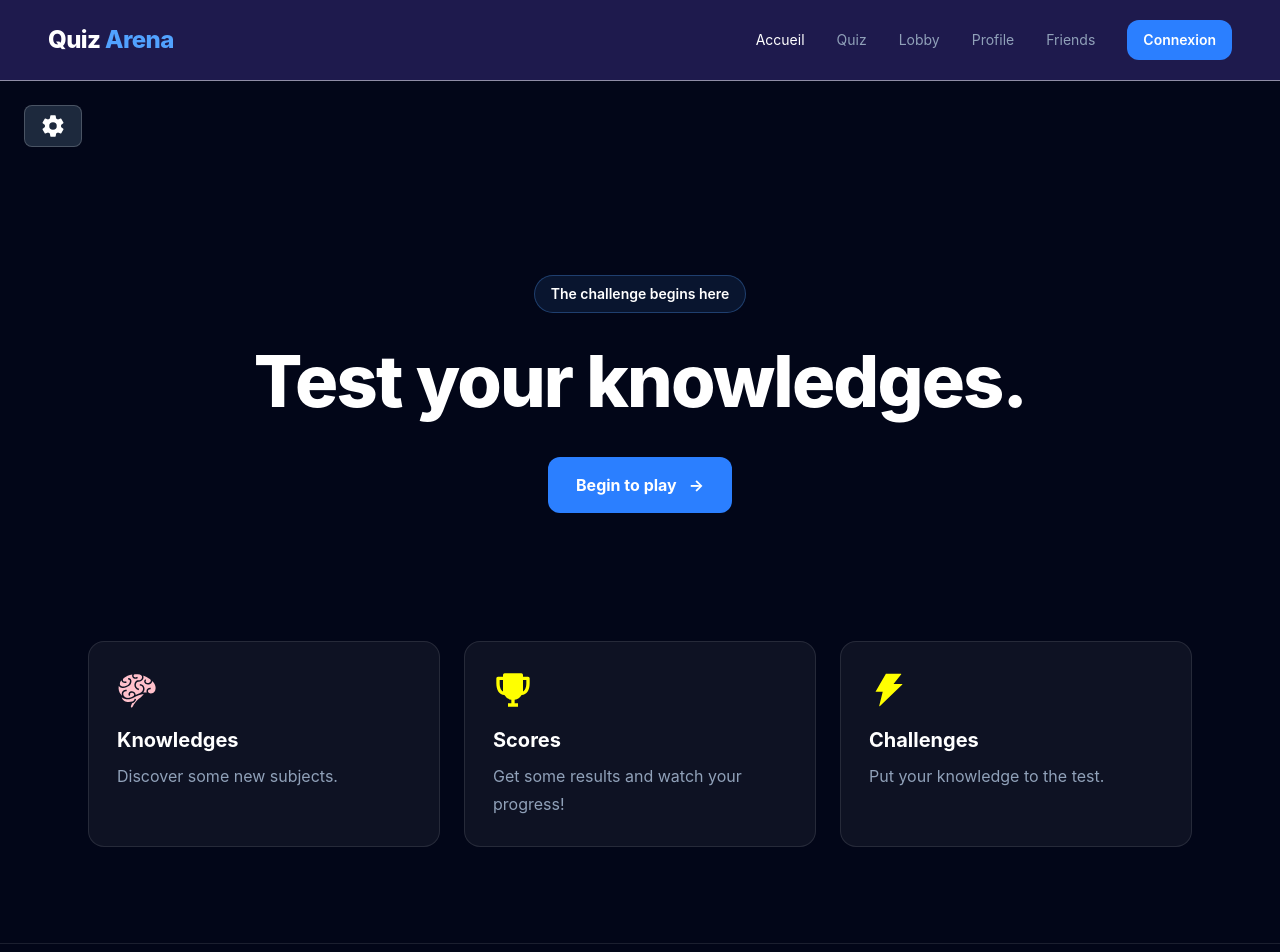
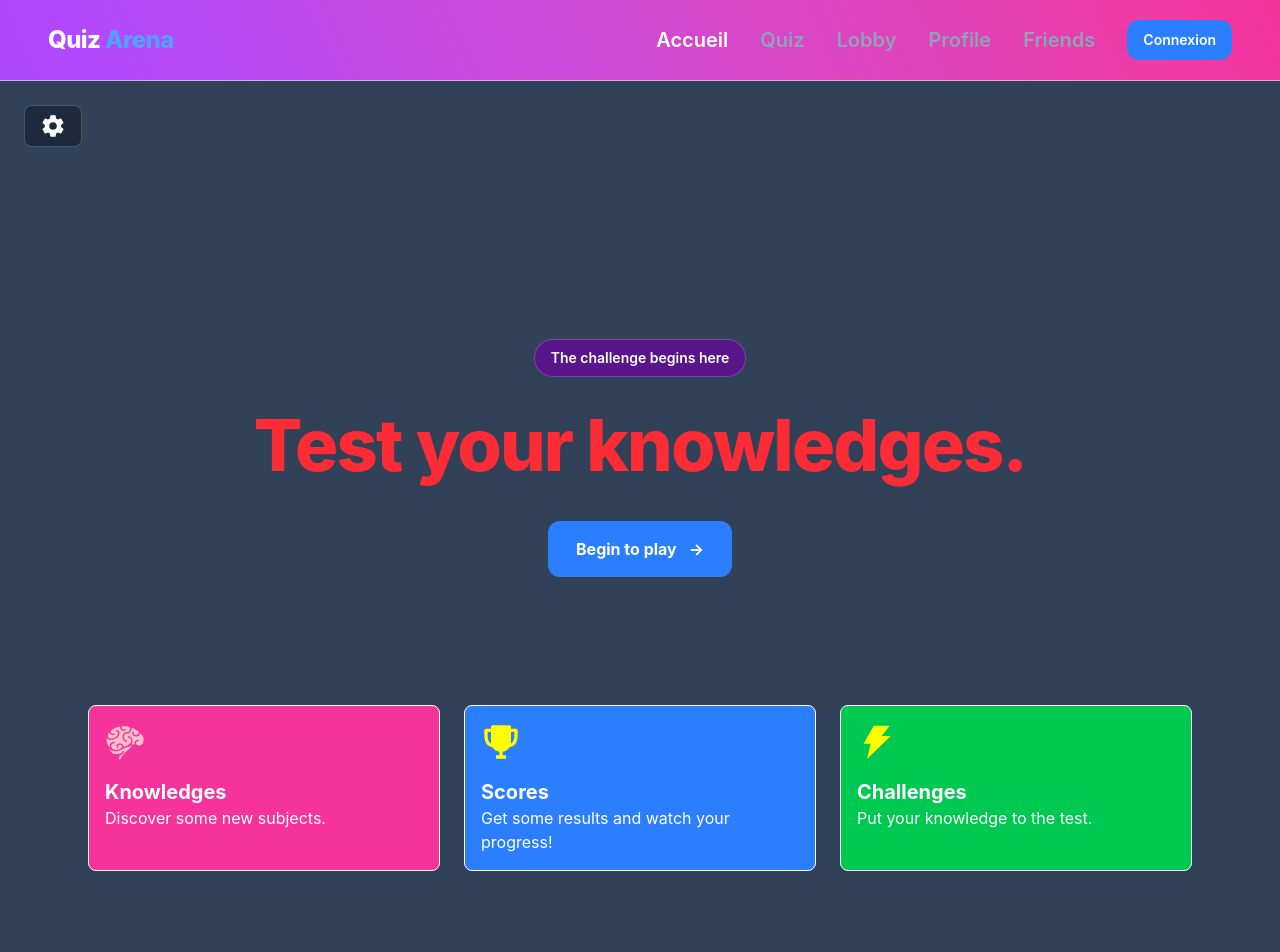
Before and after one commit to rafeger/Transcendance, a React (Vite) app in the folder frontend/: page / in a window 1280 px wide. Shown: the top 952 px of the page. Built offline with nearby package versions, Linux system fonts and the light colour scheme.

Commit message:
update front

```diff
--- a/frontend/src/App.tsx
+++ b/frontend/src/App.tsx
@@ -7,7 +7,7 @@ import Home from './pages/Home';
 import Quiz from './pages/Quiz';
 import Auth from './pages/Auth';
 import Lobby from './pages/Lobby';
-import MainLayout from './layout/Layout';
+import Layout from './layout/Layout';
 import Profile from './pages/Profile';
 import Friends from './pages/Friends';
 import Privacy from './pages/Privacy';
@@ -68,7 +68,7 @@ function App() {
   return (
     <BrowserRouter>
       <Routes>
-        <Route element={<MainLayout />}>
+        <Route element={<Layout />}>
           <Route path="/" element={<Home />} />
           <Route path="/quiz" element={<Quiz />} />
           <Route path="/auth" element={<Auth />} />
--- a/frontend/src/components/Header.tsx
+++ b/frontend/src/components/Header.tsx
@@ -2,7 +2,7 @@ import { Link, NavLink } from 'react-router-dom';
 
 function Header() {
   return (
-    <header className="border-b border-white/50 bg-indigo-950 text-white">
+    <header className="border-b border-white/50 bg-linear-65 from-purple-500 to-pink-500 text-white">
       <div className="mx-auto flex max-w-7xl items-center justify-between px-6 py-5 md:px-12">
         {/* Logo */}
         <Link to="/" className="text-2xl font-extrabold tracking-tight">
@@ -18,7 +18,7 @@ function Header() {
             to="/"
             end
             className={({ isActive }) =>
-              `hidden text-sm transition hover:text-white sm:block ${
+              `hidden text-xl font-semibold transition hover:text-white sm:block ${
                 isActive ? 'text-white' : 'text-slate-400'
               }`
             }
@@ -29,7 +29,7 @@ function Header() {
           <NavLink
             to="/quiz"
             className={({ isActive }) =>
-              `text-sm transition hover:text-white ${
+              `text-xl font-semibold transition hover:text-white ${
                 isActive ? 'text-white' : 'text-slate-400'
               }`
             }
@@ -40,7 +40,7 @@ function Header() {
           <NavLink
             to="/lobby"
             className={({ isActive }) =>
-              `text-sm transition hover:text-white ${
+              `text-xl font-semibold transition hover:text-white ${
                 isActive ? 'text-white' : 'text-slate-400'
               }`
             }
@@ -51,7 +51,7 @@ function Header() {
           <NavLink
             to="/profile"
             className={({ isActive }) =>
-              `text-sm transition hover:text-white ${
+              `text-xl font-semibold transition hover:text-white ${
                 isActive ? 'text-white' : 'text-slate-400'
               }`
             }
@@ -62,7 +62,7 @@ function Header() {
           <NavLink
             to="/friends"
             className={({ isActive }) =>
-              `text-sm transition hover:text-white ${
+              `text-xl font-semibold transition hover:text-white ${
                 isActive ? 'text-white' : 'text-slate-400'
               }`
             }
--- a/frontend/src/layout/Layout.tsx
+++ b/frontend/src/layout/Layout.tsx
@@ -1,12 +1,69 @@
-import { Outlet } from 'react-router-dom';
-import Header from '../components/Header';
-import Footer from '../components/Footer';
+import { useState } from "react";
+import { Outlet } from "react-router-dom";
+import { IoSettingsSharp } from "react-icons/io5";
+
+import Header from "../components/Header";
+import Footer from "../components/Footer";
+import { useTheme } from "../contexts/ThemeContext";
 
 function Layout() {
+    const { isDark, toggleTheme } = useTheme();
+    const [isSettingOpen, setSettingOpen] = useState(false);
+
     return (
-    <div className="min-h-screen bg-indigo-950 text-white">
+        <div
+            className={`flex min-h-screen flex-col transition-colors ${
+                isDark
+                    ? "bg-slate-700 text-white"
+                    : "bg-slate-100 text-slate-900"
+            }`}
+        >
             <Header />
 
+            {/* Settings */}
+            <div className="relative z-50 px-6 pt-6">
+                <div className="flex justify-start">
+                    <button
+                        type="button"
+                        onClick={() => setSettingOpen((open) => !open)}
+                        className={`rounded-lg border px-4 py-2 transition ${
+                            isDark
+                                ? "border-white/20 bg-slate-800 hover:bg-slate-700"
+                                : "border-slate-300 bg-white hover:bg-slate-200"
+                        }`}
+                    >
+                        <IoSettingsSharp size={24} />
+                    </button>
+                </div>
+
+                {isSettingOpen && (
+                    <section
+                        className={`mt-4 max-w-sm rounded-xl border p-5 ${
+                            isDark
+                                ? "border-white/20 bg-slate-900"
+                                : "border-slate-200 bg-white"
+                        }`}
+                    >
+                        <h2 className="text-xl font-bold">
+                            Settings
+                        </h2>
+
+                        <div className="mt-4 flex items-center justify-between gap-4">
+                            <span>Theme</span>
+
+                            <button
+                                type="button"
+                                onClick={toggleTheme}
+                                className="rounded-lg bg-blue-600 px-4 py-2 font-semibold text-white transition hover:bg-blue-500"
+                            >
+                                {isDark ? "Light" : "Dark"}
+                            </button>
+                        </div>
+                    </section>
+                )}
+            </div>
+
+            {/* Page content */}
             <main className="flex-1">
                 <Outlet />
             </main>
--- a/frontend/src/pages/Auth.tsx
+++ b/frontend/src/pages/Auth.tsx
@@ -54,7 +54,7 @@ function Auth() {
     }
 
   return (
-    <main className="min-h-screen bg-slate-950 text-white px-4 py-16">
+    <main className="px-4 py-16">
       <div className="mx-auto max-w-md text-center">
         <h1 className="mb-6 text-3xl font-bold">
           {isRegister ? 'Create an account' : 'Welcome!'}
--- a/frontend/src/pages/Friends.tsx
+++ b/frontend/src/pages/Friends.tsx
@@ -19,7 +19,7 @@ function Friends() {
 
   if (isPending) {
     return (
-      <main className="min-h-screen bg-slate-950 text-white px-4 py-16">
+      <main className="px-4 py-16">
         <div className="mx-auto max-w_3xl">
           <p className="text-slate-400">Loading friends...</p>
         </div>
@@ -29,7 +29,7 @@ function Friends() {
 
   if (isError) {
     return (
-      <main className="min-h-screen bg-slate-950 text-white px-4 py-16">
+      <main className="px-4 py-16">
         <div className="mx-auto max-w_3xl">
           <p className="text-slate-400">Impossible to load friends.</p>
         </div>
@@ -38,7 +38,7 @@ function Friends() {
   }
 
   return (
-    <main className="min-h-screen bg-slate-950 text-white px-4 py-16">
+    <main className="px-4 py-16">
       <div className="mx-auto max-w_3xl">
         <h1 className="text-3xl font-bold">My Friends</h1>
       </div>
--- a/frontend/src/pages/Home.tsx
+++ b/frontend/src/pages/Home.tsx
@@ -1,60 +1,28 @@
 import { Link } from "react-router-dom";
-import { useState } from "react";
 import { AiFillThunderbolt } from "react-icons/ai";
 import { BiSolidTrophy } from "react-icons/bi";
 import { GiBrain } from "react-icons/gi";
-import { IoSettingsSharp } from "react-icons/io5";
 import { useTheme } from "../contexts/ThemeContext";
 
+
 function Home() {
-  const { isDark, toggleTheme } = useTheme();
-  const [isSettingOpen, setSettingOpen] = useState(false);
+  const { isDark } = useTheme();
 
   return (
-    <main
-      className={`min-h-screen transition-colors
-    ${isDark ? 'bg-slate-950 text-white' : 'bg-slate-200 text-slate-900'}`}
-    >
-      <div className="flex justify-start px-6 pt-6">
-        <button
-          type="button"
-          onClick={() => setSettingOpen((open) => !open)}
-          className={`rounded-lg border px-4 py-2 transition
-          ${
-            isDark
-              ? 'border-white/20 bg-slate-800 hover:bg-slate-700'
-              : 'border-slate-300 bg-white hover:bg-slate-200'
-          }`}
+    <main className="px-4 py-16">
+      <section className="flex flex-col items-center px-6 py-24 text-center md:py-32">
+        <span className={`rounded-full border border-blue-400/30 bg-blue-400/10 px-4
+        py-2 text-sm font-semibold ${isDark
+                                ? "border-white/20 bg-purple-900"
+                                : "bg-red-500 text-blue-500"}`}
         >
-          <IoSettingsSharp size={24} />
-        </button>
-      </div>
-
-      {isSettingOpen && (
-        <section
-          className={`mx-6 mr-auto max-w-sm rounded-xl border p-5 mt-4
-          ${isDark ? 'border-white/20 bg-slate-900' : 'border-slate-200 bg-white'}`}
-        >
-          <h2 className="text-xl font-bold">Settings</h2>
-          <div className="mt-4 flex items-center justify-between gap-4">
-            <span>Theme</span>
-            <button
-              type="button"
-              onClick={toggleTheme}
-              className="rounded-lg bg-blue-600 px-4 py-2 font-semibold text-white transition hover:bg-blue-500"
-            >
-              {isDark ? 'Light' : 'Dark'}
-            </button>
-          </div>
-        </section>
-      )}
-
-      <section className="flex flex-col items-center px-6 py-24 text-center md:py-32">
-        <span className="rounded-full border border-blue-400/30 bg-blue-400/10 px-4 py-2 text-sm font-semibold">
           The challenge begins here
         </span>
 
-        <h1 className="mt-8 max-w-4xl text-4xl font-extrabold tracking-tight sm:text-6xl md:text-7xl">
+        <h1 className={`mt-8 max-w-4xl text-4xl font-extrabold tracking-tight
+        sm:text-6xl md:text-7xl ${isDark
+                                ? "text-red-500"
+                                : "text-purple-500"}`}>
           Test your knowledges.
         </h1>
 
@@ -69,63 +37,34 @@ function Home() {
         </Link>
       </section>
 
-      <section className="mx-auto grid max-w-6xl grid-cols-1 gap-6 px-6 pb-24 sm:grid-cols-3">
-        <article
-          className={`rounded-2xl border border-white/10 bg-white/5 p-7 transition hover:border-blue-400/50
-          ${
-            isDark
-              ? 'border-white/10 bg-white/5'
-              : 'border-slate-300 bg-white shadow-sm'
-          }`}
-        >
+      <section className="mx-auto grid max-w-6xl grid-cols-1 gap-6 px-6
+      pb-24 sm:grid-cols-3">
+        <article className="border rounded-lg px-4 py-4 bg-pink-500">
           <span className="text-3xl">
             <GiBrain size={40} color="pink" />
           </span>
           <h2 className="mt-4 text-xl font-bold">Knowledges</h2>
-          <p
-            className={`mt-2 leading-7
-           ${isDark ? 'text-slate-400' : 'text-slate-600'}`}
-          >
+          <p>
             Discover some new subjects.
           </p>
         </article>
 
-        <article
-          className={`rounded-2xl border border-white/10 bg-white/5 p-7 transition hover:border-blue-400/50
-          ${
-            isDark
-              ? 'border-white/10 bg-white/5'
-              : 'border-slate-300 bg-white shadow-sm'
-          }`}
-        >
+        <article className="border rounded-lg px-4 py-4 bg-blue-500">
           <span className="text-3xl">
             <BiSolidTrophy size={40} color="yellow" />
           </span>
           <h2 className="mt-4 text-xl font-bold">Scores</h2>
-          <p
-            className={`mt-2 leading-7
-           ${isDark ? 'text-slate-400' : 'text-slate-600'}`}
-          >
+          <p>
             Get some results and watch your progress!
           </p>
         </article>
 
-        <article
-          className={`rounded-2xl border border-white/10 bg-white/5 p-7 transition hover:border-blue-400/50
-          ${
-            isDark
-              ? 'border-white/10 bg-white/5'
-              : 'border-slate-300 bg-white shadow-sm'
-          }`}
-        >
+        <article className="border rounded-lg px-4 py-4 bg-green-500">
           <span className="text-3xl">
             <AiFillThunderbolt size={40} color="yellow" />
           </span>
           <h2 className="mt-4 text-xl font-bold">Challenges</h2>
-          <p
-            className={`mt-2 leading-7
-           ${isDark ? 'text-slate-400' : 'text-slate-600'}`}
-          >
+          <p>
             Put your knowledge to the test.
           </p>
         </article>
--- a/frontend/src/pages/Lobby.tsx
+++ b/frontend/src/pages/Lobby.tsx
@@ -35,7 +35,7 @@ function Lobby() {
     }
 
     return (
-        <main className="min-h-screen bg-slate-950 text-white px-4 py-16">
+        <main className="px-4 py-16">
             <div className="mx-auto max-w-3xl">
             <h1 className="text-center text-4xl font-bold">Lobby Quiz Arena</h1>
                 <p className="text-center mt-4 text-slate-400">Join your friends be ready to play!</p>
--- a/frontend/src/pages/Profile.tsx
+++ b/frontend/src/pages/Profile.tsx
@@ -67,7 +67,7 @@ function Profile() {
     }
 
     return (
-        <main className="min-h-screen bg-slate-950 px-4 py-16 text-white">
+        <main className="px-4 py-16">
             <div className="mb-8 flex items-center gap-4">
                 <div className="flex h-24 w-24 items-center justify-center
                 overflow-hidden rounded-full bg-blue-600 text-3xl font-bold">
--- a/frontend/src/pages/Quiz.tsx
+++ b/frontend/src/pages/Quiz.tsx
@@ -36,7 +36,7 @@ function Quiz() {
 
     if (isFinished) {
         return (
-            <main className="min-h-screen bg-slate-950 px-4 py-16 text-white">
+            <main className="px-4 py-16">
                 <div className="mx-auto max-w-2xl rounded-2xl bg-indigo-900
                 p-8 text-center">
                     <h1 className="text-4xl font-bold">Quiz finished!</h1>
@@ -52,7 +52,7 @@ function Quiz() {
     }
 
     return (
-        <main className="min-h-screen bg-slate-950 px-4 py-16 text-white">
+        <main className="px-4 py-16">
             <div className="mx-auto max-w-3xl">
                 <h1 className="text-center text-bold text-4xl">Quiz Arena</h1>
                 <p className="mt-4 text-center text-slate-400">
```
Lines whose indentation alone changed are shown as unchanged.
